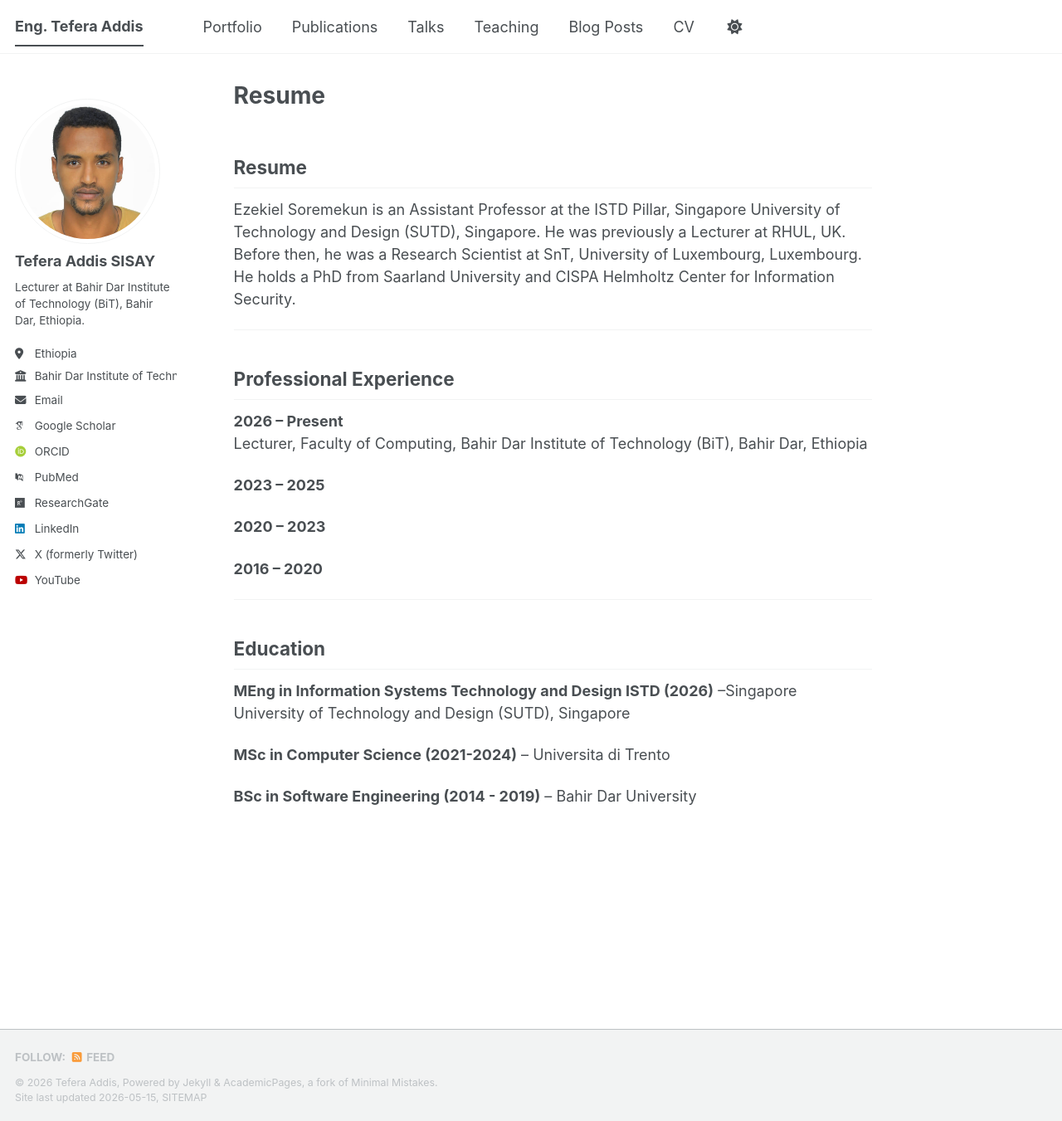
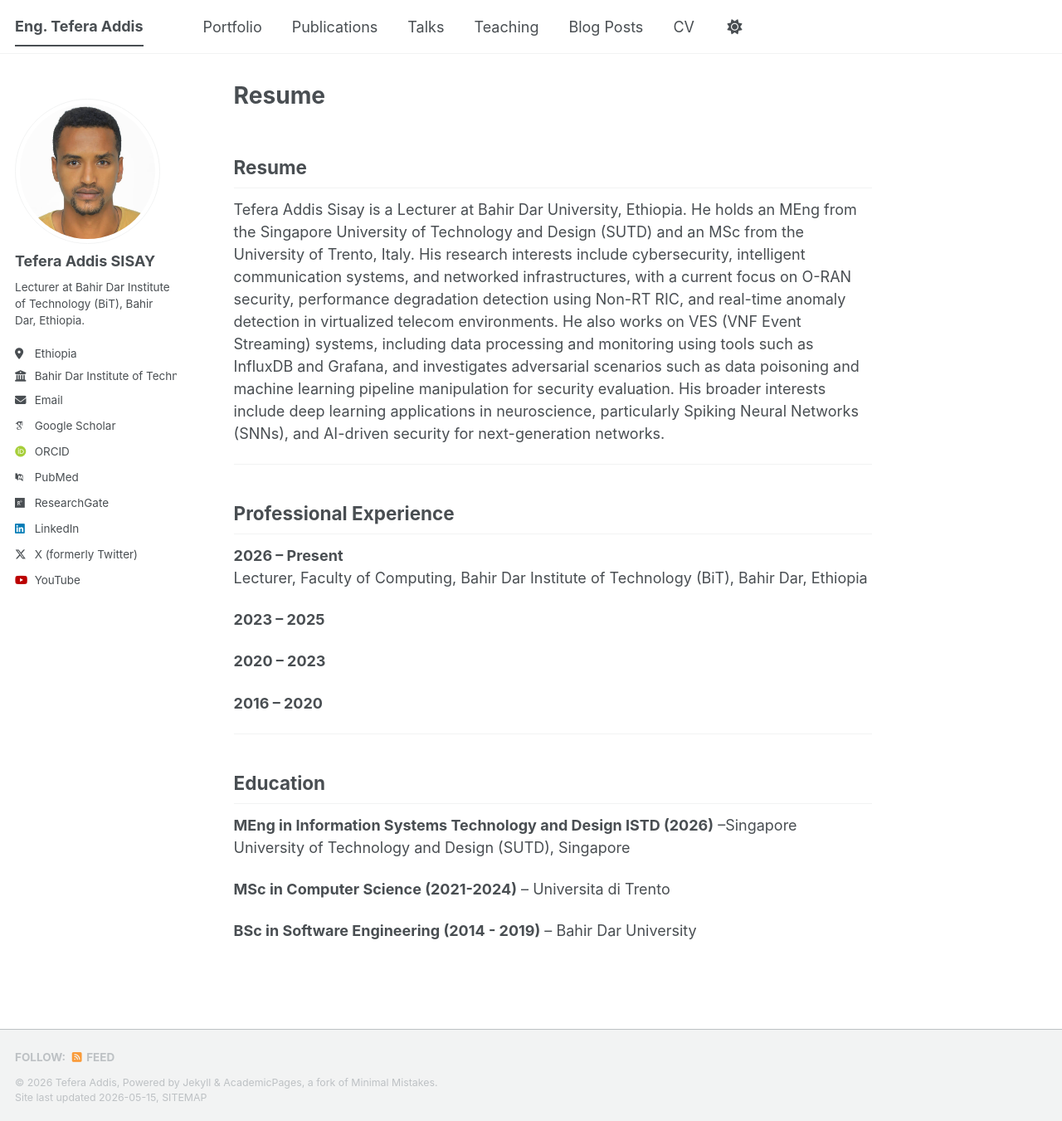
Before and after one commit to tefera-addis-sisay/tefera-addis-sisay.github.io, a Jekyll site: the page built from _pages/about.md, in a window 1280 px wide and 1351 px high. Shown: the whole window at 83% size. Built offline with Jekyll 4.4.1, drawn with Linux system fonts in a browser that asks for light colours; some web fonts are replaced; a script bundle is joined from its source files by our own code; library files that are not in the unit come from our copies.

Commit message:
Update about.md

```diff
--- a/_pages/about.md
+++ b/_pages/about.md
@@ -9,7 +9,7 @@ redirect_from:
 
 ## Resume
 
-Ezekiel Soremekun is an Assistant Professor at the ISTD Pillar, Singapore University of Technology and Design (SUTD), Singapore. He was previously a Lecturer at RHUL, UK. Before then, he was a Research Scientist at SnT, University of Luxembourg, Luxembourg. He holds a PhD from Saarland University and CISPA Helmholtz Center for Information Security.
+Tefera Addis Sisay is a Lecturer at Bahir Dar University, Ethiopia. He holds an MEng from the Singapore University of Technology and Design (SUTD) and an MSc from the University of Trento, Italy. His research interests include cybersecurity, intelligent communication systems, and networked infrastructures, with a current focus on O-RAN security, performance degradation detection using Non-RT RIC, and real-time anomaly detection in virtualized telecom environments. He also works on VES (VNF Event Streaming) systems, including data processing and monitoring using tools such as InfluxDB and Grafana, and investigates adversarial scenarios such as data poisoning and machine learning pipeline manipulation for security evaluation. His broader interests include deep learning applications in neuroscience, particularly Spiking Neural Networks (SNNs), and AI-driven security for next-generation networks.
 
 ---
 
```
